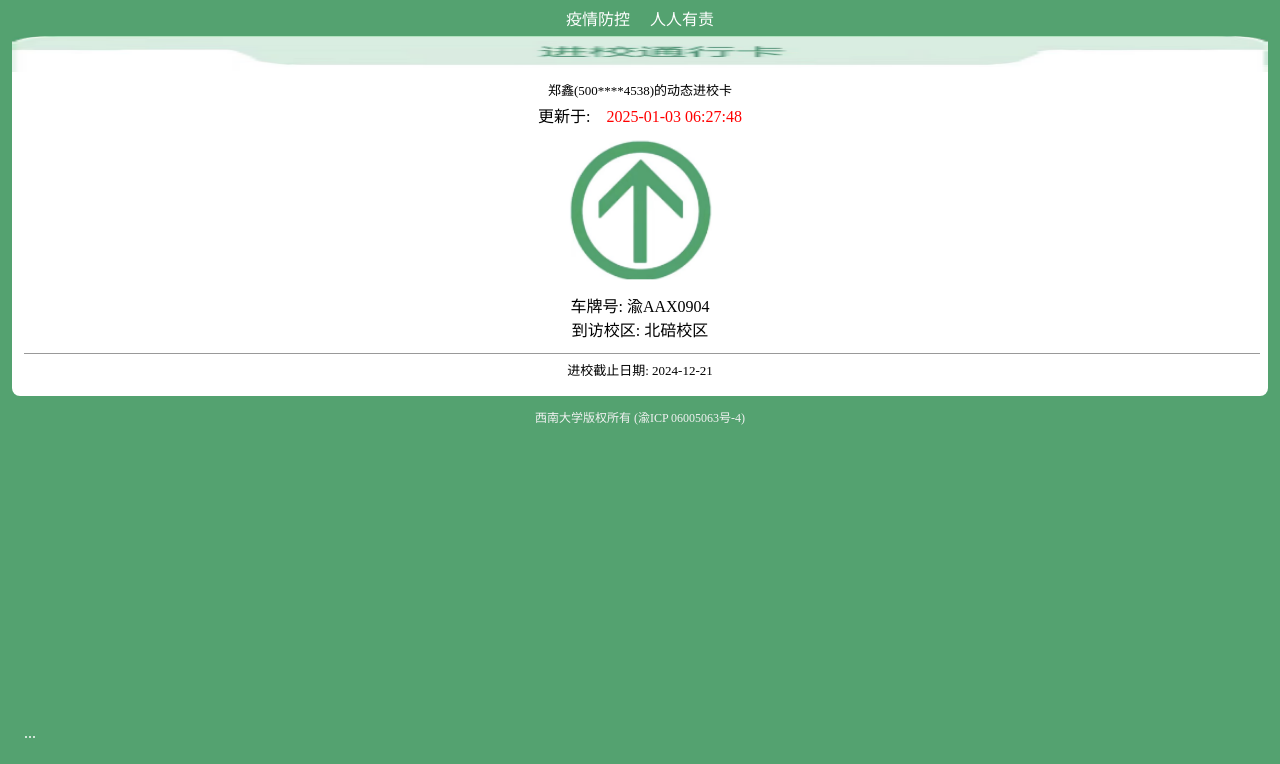
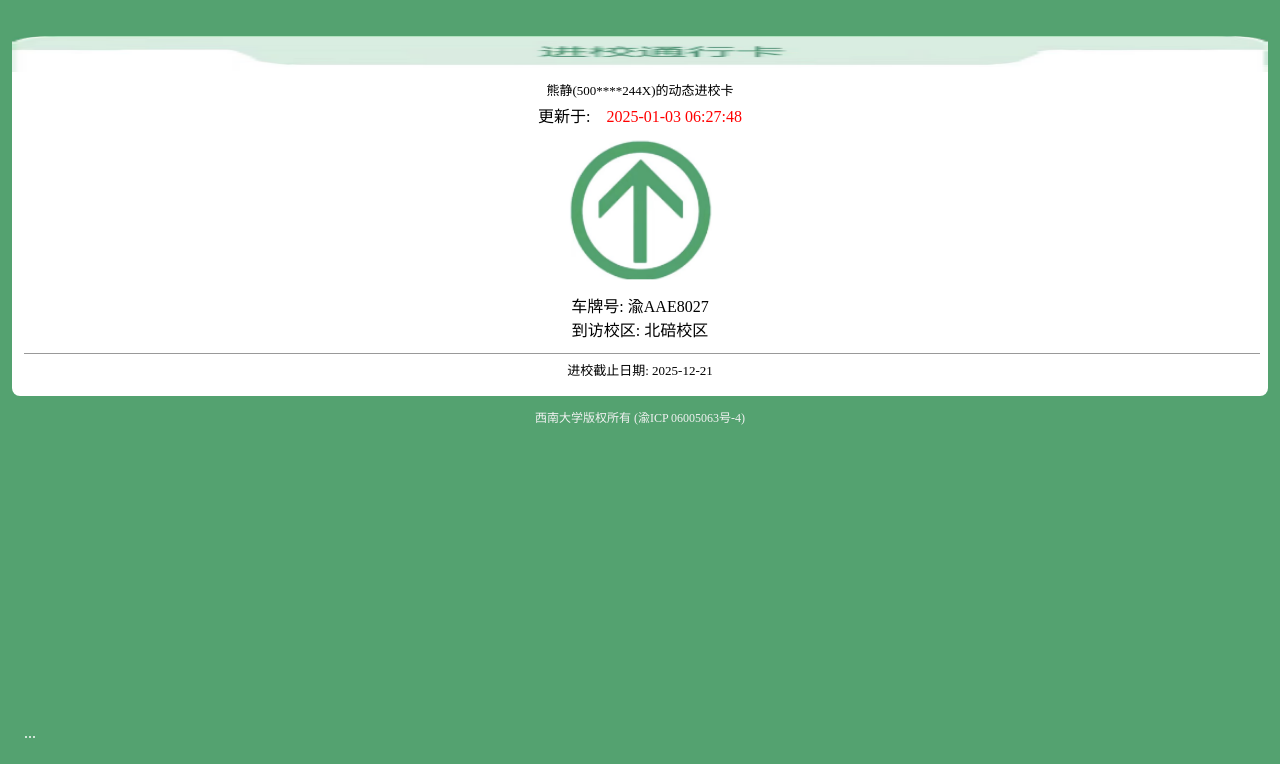
Before and after one commit to zx774961731/xndx-zx, a plain HTML site: page index.html in a window 1280 px wide. Shown: the part 36-800 px from the top of the page. Drawn offline with Linux system fonts and the light colour scheme.

Commit message:
Update index.html

```diff
--- a/index.html
+++ b/index.html
@@ -70,7 +70,7 @@
         西南大学进校通行卡
       </div>
       <div class="yi">
-        <span>疫情防控</span><span style="margin-left: 20px;">人人有责</span>
+<!--         <span>疫情防控</span><span style="margin-left: 20px;">人人有责</span> -->
       </div>
     </div>
     <div class="center">
@@ -78,18 +78,18 @@
         <img src="./top.png" style="height: 36px;" alt="">
       </div>
       <div class="name" style="font-size: 13px;margin-top: 4px;">
-        郑鑫(500****4538)的动态进校卡
+        熊静(500****244X)的动态进校卡
       </div>
       <div class="update" style="margin-top: 4px;">
         <span>更新于:</span>
         <span class="yyyy" style="color: red;letter-spacing: 0px; margin-left: 12px;font-size: 16px;"></span>
       </div>
       <img src="./up.png" alt="" style="margin-top: 20px;transform: scale(1.1);">
-      <div class="num" style="font-size: 16px;margin-top: 16px;">车牌号: 渝AAX0904</div>
+      <div class="num" style="font-size: 16px;margin-top: 16px;">车牌号: 渝AAE8027</div>
       <div class="area" style="font-size: 16px;">到访校区: 北碚校区</div>
       <div class="line"
         style="margin: 12px; margin-bottom: 6px; width: calc(100% - 20px);height: 1px;background-color: #999;"></div>
-      <div class="time" style="font-size: 13px;">进校截止日期: 2024-12-21</div>
+      <div class="time" style="font-size: 13px;">进校截止日期: 2025-12-21</div>
     </div>
     <div class="footer" style="margin-top: 12px;font-size: 12px; color:#f2f2f2;">
       西南大学版权所有 (渝ICP 06005063号-4)
```
